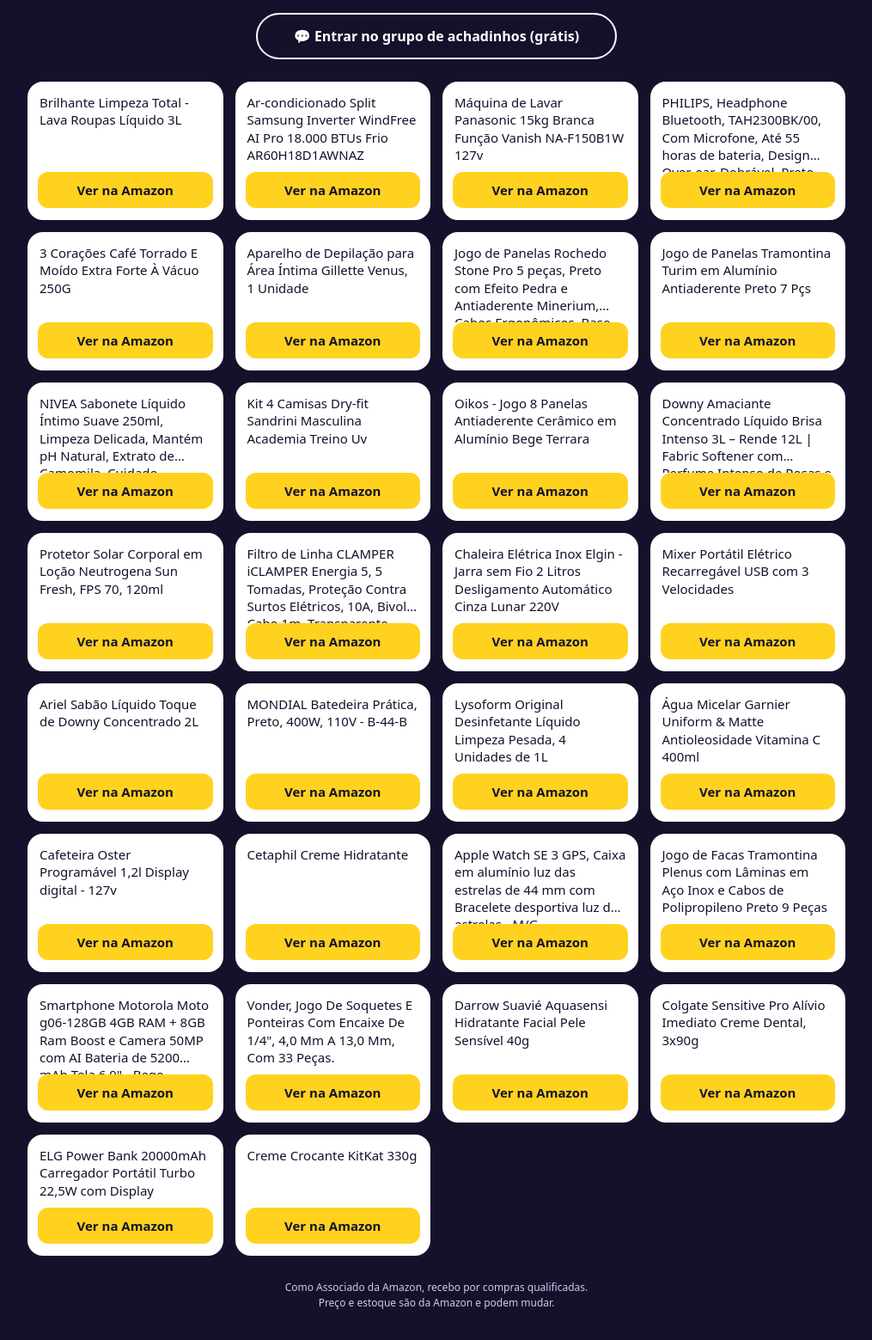
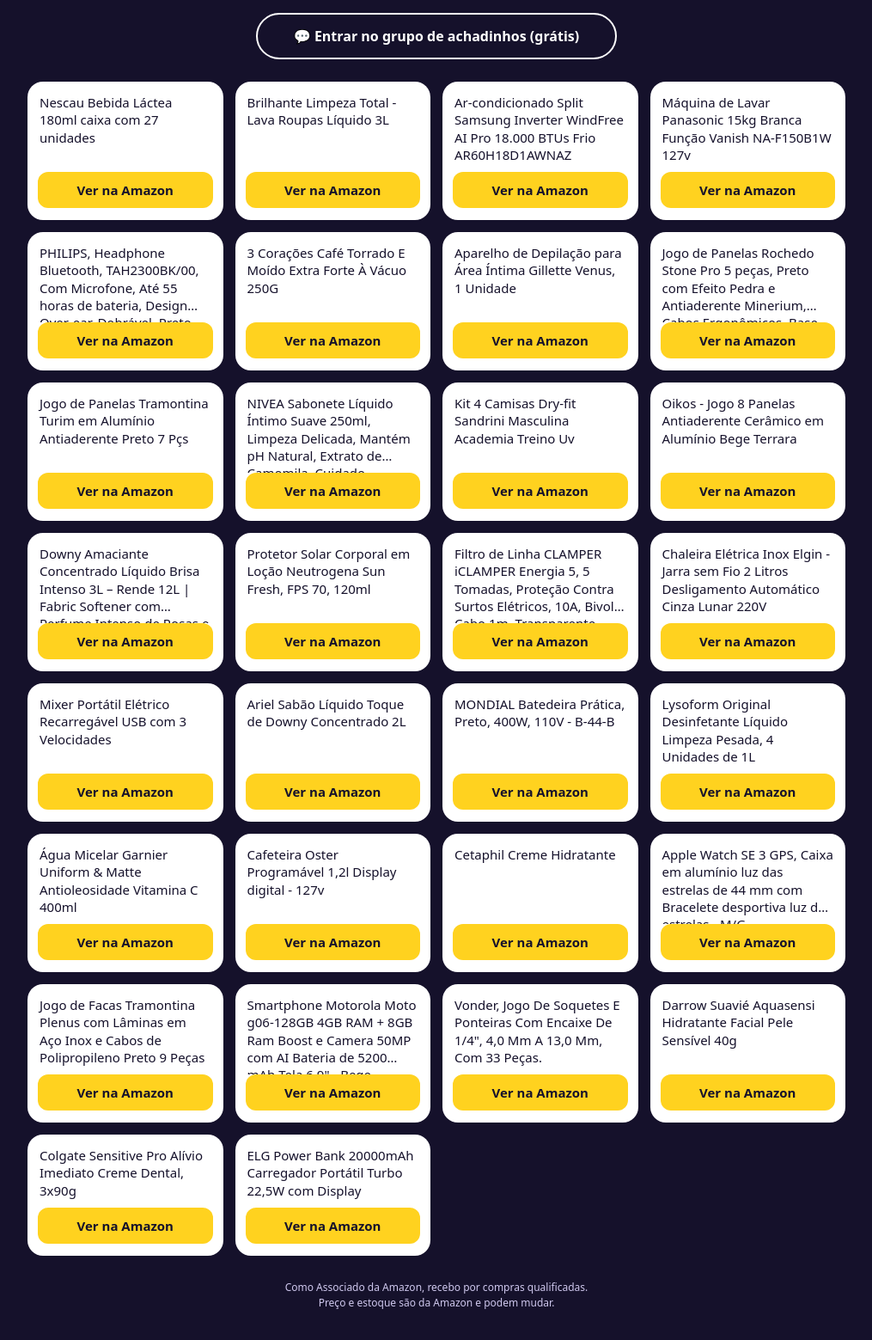
Before and after one commit to trudestr/achados, a plain HTML site: page index.html in a window 1280 px wide. Shown: the part 119-1678 px from the top of the page at 86% size, without its empty margins (132-1147 px from the left). Drawn offline with Linux system fonts and the light colour scheme.

Commit message:
página da Amazon 25/11 20:38

```diff
--- a/index.html
+++ b/index.html
@@ -27,6 +27,7 @@ footer{color:#CFC8EE;font-size:12px;text-align:center;padding:0 22px 34px;line-h
 <body><header><p class="perfil">@BUSCADOR.DESCONTOS</p><h1>Achados da Amazon</h1>
 <p class="sub">Os que saíram no grupo, o mais novo em cima</p><a class="grupo" href="https://chat.whatsapp.com/DBaHA4SVEhNLkJRnghaYI1">💬 Entrar no grupo de achadinhos (grátis)</a></header>
 <main>
+<article class="card"><p class="nome">Nescau Bebida Láctea 180ml caixa com 27 unidades</p><a class="comprar" href="https://www.amazon.com.br/dp/B0CXJLK24Y/ref=nosim?tag=mandishop0a-20" rel="nofollow sponsored noopener">Ver na Amazon</a></article>
 <article class="card"><p class="nome">Brilhante Limpeza Total - Lava Roupas Líquido 3L</p><a class="comprar" href="https://www.amazon.com.br/dp/B07DTN9W36/ref=nosim?tag=mandishop0a-20" rel="nofollow sponsored noopener">Ver na Amazon</a></article>
 <article class="card"><p class="nome">Ar-condicionado Split Samsung Inverter WindFree AI Pro 18.000 BTUs Frio AR60H18D1AWNAZ</p><a class="comprar" href="https://www.amazon.com.br/dp/B0H4NRFQZL/ref=nosim?tag=mandishop0a-20" rel="nofollow sponsored noopener">Ver na Amazon</a></article>
 <article class="card"><p class="nome">Máquina de Lavar Panasonic 15kg Branca Função Vanish NA-F150B1W 127v</p><a class="comprar" href="https://www.amazon.com.br/dp/B00HGNXC8Q/ref=nosim?tag=mandishop0a-20" rel="nofollow sponsored noopener">Ver na Amazon</a></article>
@@ -56,7 +57,6 @@ footer{color:#CFC8EE;font-size:12px;text-align:center;padding:0 22px 34px;line-h
 <article class="card"><p class="nome">Darrow Suavié Aquasensi Hidratante Facial Pele Sensível 40g</p><a class="comprar" href="https://www.amazon.com.br/dp/B0D6WCQSDM/ref=nosim?tag=mandishop0a-20" rel="nofollow sponsored noopener">Ver na Amazon</a></article>
 <article class="card"><p class="nome">Colgate Sensitive Pro Alívio Imediato Creme Dental, 3x90g</p><a class="comprar" href="https://www.amazon.com.br/dp/B097NRKZYH/ref=nosim?tag=mandishop0a-20" rel="nofollow sponsored noopener">Ver na Amazon</a></article>
 <article class="card"><p class="nome">ELG Power Bank 20000mAh Carregador Portátil Turbo 22,5W com Display</p><a class="comprar" href="https://www.amazon.com.br/dp/B07DHSHXVP/ref=nosim?tag=mandishop0a-20" rel="nofollow sponsored noopener">Ver na Amazon</a></article>
-<article class="card"><p class="nome">Creme Crocante KitKat 330g</p><a class="comprar" href="https://www.amazon.com.br/dp/B0FMLBQ136/ref=nosim?tag=mandishop0a-20" rel="nofollow sponsored noopener">Ver na Amazon</a></article>
 </main>
 <footer>Como Associado da Amazon, recebo por compras qualificadas.<br>Preço e estoque são da Amazon e podem mudar.</footer>
 </body></html>
```
